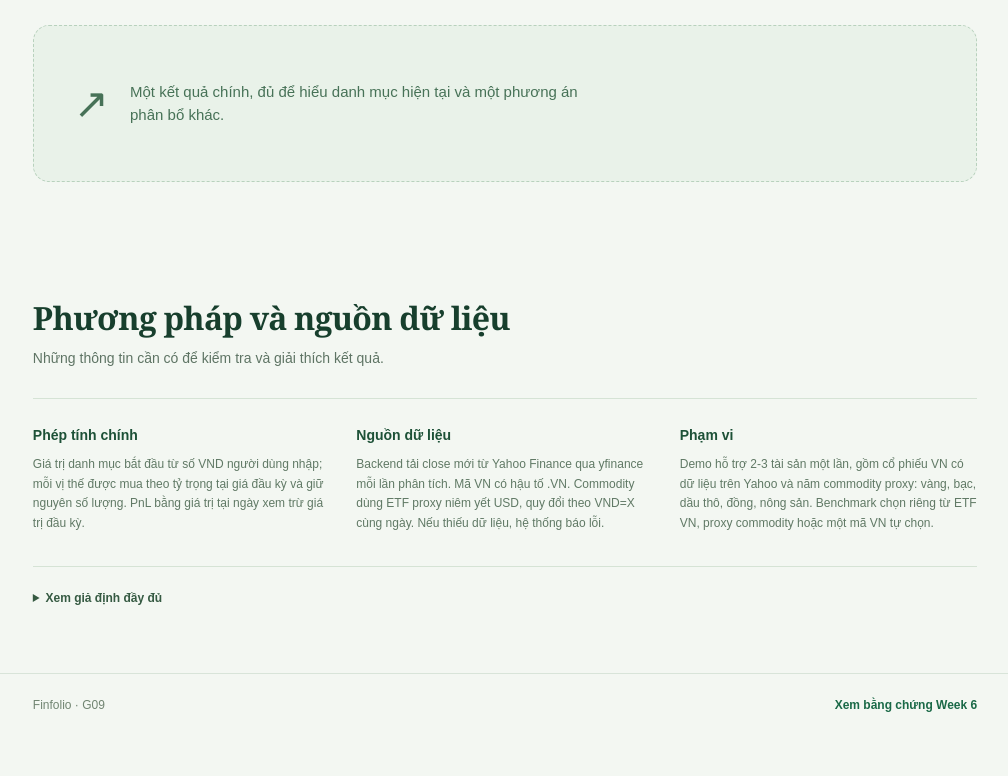
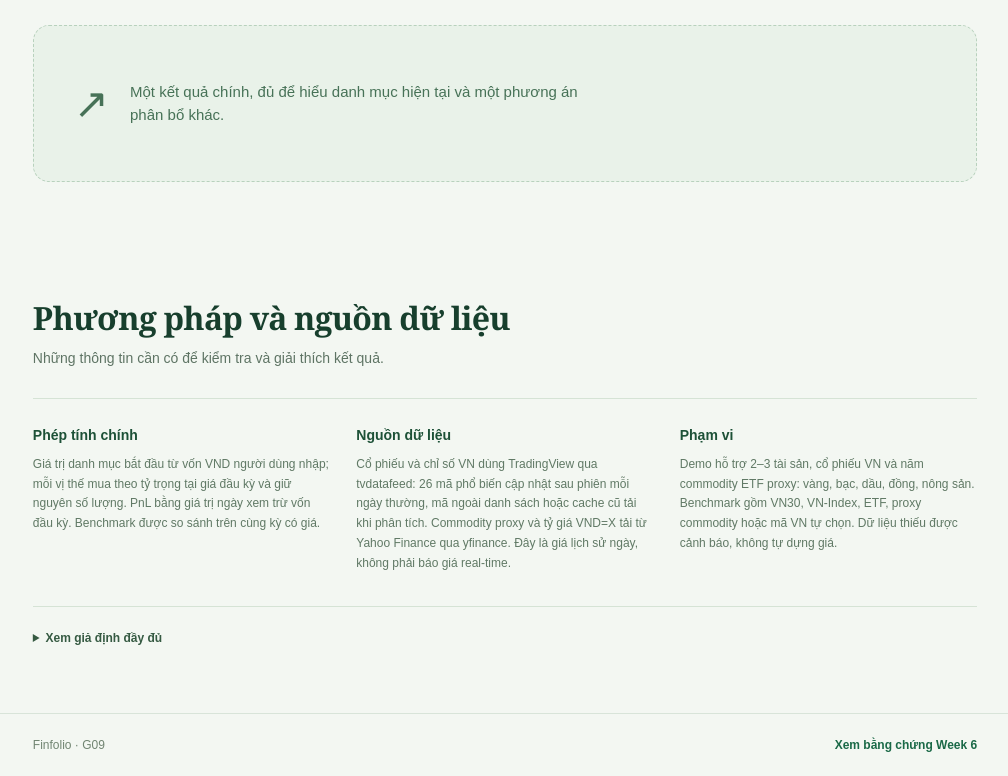
Before and after one commit to FTU-Legacy-63/G09, a plain HTML site: page demo/index.html in a window 1280 px wide. Shown: the part 1557-2333 px from the top of the page, without its empty margins (248-1256 px from the left). Before the commit the page ends 2293 px from the top, so only its background shows below. Drawn offline with Linux system fonts and the light colour scheme.

Commit message:
Clarify hybrid data sources in website method notes

```diff
--- a/demo/index.html
+++ b/demo/index.html
@@ -104,7 +104,15 @@
           </div>
         </section>
 
-        <section id="method" class="method-section" aria-labelledby="method-title"><div class="section-heading"><h2 id="method-title">Phương pháp và nguồn dữ liệu</h2><p>Những thông tin cần có để kiểm tra và giải thích kết quả.</p></div><div class="method-grid"><div><h3>Phép tính chính</h3><p>Giá trị danh mục bắt đầu từ số VND người dùng nhập; mỗi vị thế được mua theo tỷ trọng tại giá đầu kỳ và giữ nguyên số lượng. PnL bằng giá trị tại ngày xem trừ giá trị đầu kỳ.</p></div><div><h3>Nguồn dữ liệu</h3><p>Backend tải close mới từ Yahoo Finance qua yfinance mỗi lần phân tích. Mã VN có hậu tố .VN. Commodity dùng ETF proxy niêm yết USD, quy đổi theo VND=X cùng ngày. Nếu thiếu dữ liệu, hệ thống báo lỗi.</p></div><div><h3>Phạm vi</h3><p>Demo hỗ trợ 2-3 tài sản một lần, gồm cổ phiếu VN có dữ liệu trên Yahoo và năm commodity proxy: vàng, bạc, dầu thô, đồng, nông sản. Benchmark chọn riêng từ ETF VN, proxy commodity hoặc một mã VN tự chọn.</p></div></div><details><summary>Xem giả định đầy đủ</summary><ul id="assumptions-list"><li>Phân tích chỉ dùng dữ liệu lịch sử và không tạo lệnh giao dịch.</li></ul></details></section>
+        <section id="method" class="method-section" aria-labelledby="method-title">
+          <div class="section-heading"><h2 id="method-title">Phương pháp và nguồn dữ liệu</h2><p>Những thông tin cần có để kiểm tra và giải thích kết quả.</p></div>
+          <div class="method-grid">
+            <div><h3>Phép tính chính</h3><p>Giá trị danh mục bắt đầu từ vốn VND người dùng nhập; mỗi vị thế mua theo tỷ trọng tại giá đầu kỳ và giữ nguyên số lượng. PnL bằng giá trị ngày xem trừ vốn đầu kỳ. Benchmark được so sánh trên cùng kỳ có giá.</p></div>
+            <div><h3>Nguồn dữ liệu</h3><p>Cổ phiếu và chỉ số VN dùng TradingView qua tvdatafeed: 26 mã phổ biến cập nhật sau phiên mỗi ngày thường, mã ngoài danh sách hoặc cache cũ tải khi phân tích. Commodity proxy và tỷ giá VND=X tải từ Yahoo Finance qua yfinance. Đây là giá lịch sử ngày, không phải báo giá real-time.</p></div>
+            <div><h3>Phạm vi</h3><p>Demo hỗ trợ 2–3 tài sản, cổ phiếu VN và năm commodity ETF proxy: vàng, bạc, dầu, đồng, nông sản. Benchmark gồm VN30, VN-Index, ETF, proxy commodity hoặc mã VN tự chọn. Dữ liệu thiếu được cảnh báo, không tự dựng giá.</p></div>
+          </div>
+          <details><summary>Xem giả định đầy đủ</summary><ul id="assumptions-list"><li>Phân tích chỉ dùng dữ liệu lịch sử và không tạo lệnh giao dịch.</li></ul></details>
+        </section>
         <footer class="footer"><span>Finfolio · G09</span><a href="../docs/WEEK6.md">Xem bằng chứng Week 6</a></footer>
       </main>
     </div>
```
